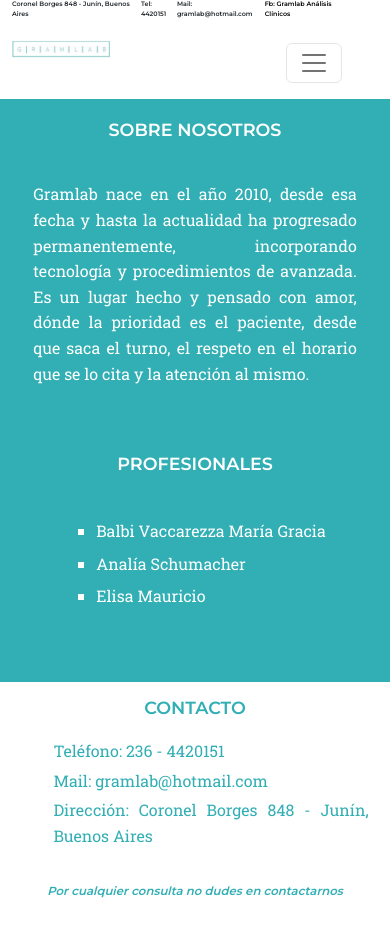
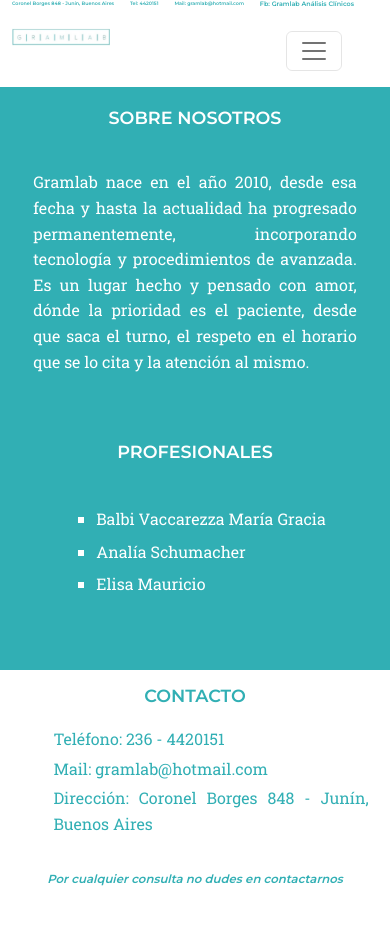
Before and after one commit to VictoriaBalbi/Proyecto-final---Desarrollo-Web, a website: page index.html in a window 390 px wide. Shown: the top 936 px of the page. Drawn offline with nearby package versions, Linux system fonts and the light colour scheme; grey boxes are pictures that could not be loaded.

Commit message:
Ajustes mobile

```diff
--- a/scss/components/_header.scss
+++ b/scss/components/_header.scss
@@ -4,10 +4,11 @@ header{
   .informacion {
     /* animacion para la info */
     /* aparece más grande desde arriba*/
+
     animation: info 2s;
     & a{
       text-decoration: none;
-      color: black;
+      color: $main_color_verde;
       font-family: $main_font;
       font-weight: lighter;
 
@@ -24,9 +25,10 @@ header{
     p {
       font-family: $main_font;
       font-weight: lighter;
+      color: $main_color_verde;
 
       @media only screen and (max-width:468px){
-        font-size: 0.4rem;
+        font-size: 0.3rem;
       }
 
     }
--- a/scss/components/_preguntas.scss
+++ b/scss/components/_preguntas.scss
@@ -88,6 +88,7 @@
         & h2 {
             font-size: 1.8vw;
             padding: 1.5%;
+            font-weight: 800;
             @media only screen and (max-width:468px){
                 font-size: 0.9rem;
 
```
Also changed, not shown: css/style.css, 1 other file.
